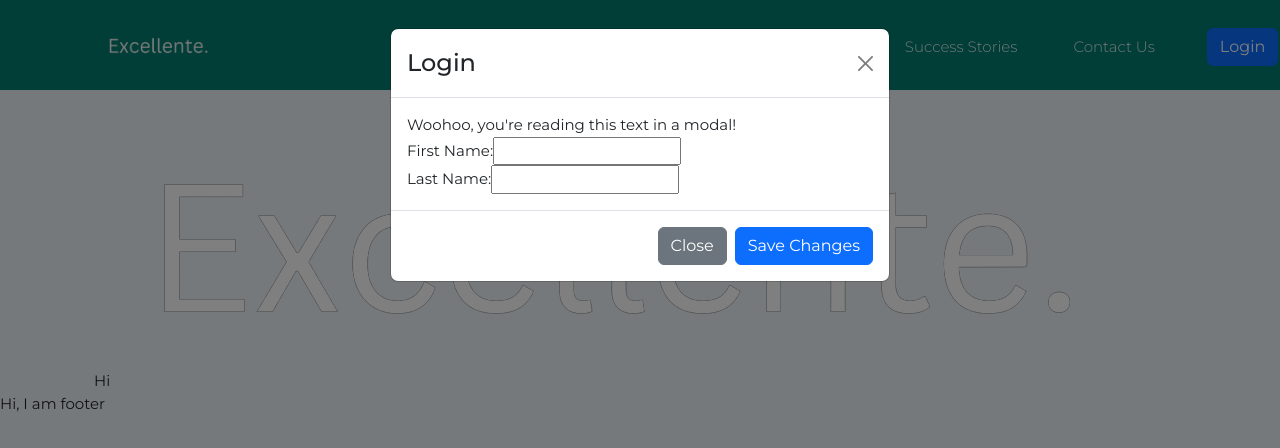
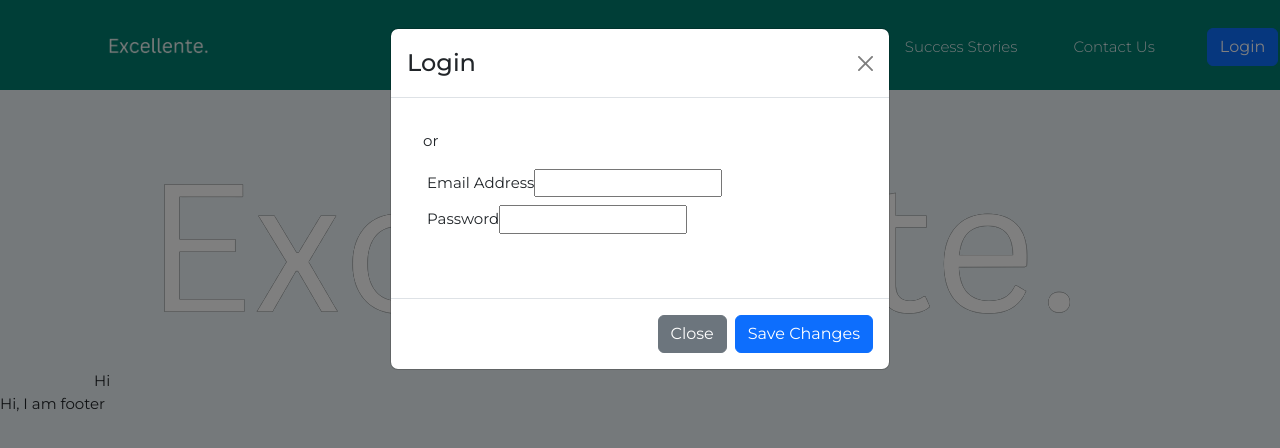
Before and after one commit to eun101/miniproject2, a React (Create React App) app: page / in a window 1280 px wide. Both pictures are taken after a click on the button "Login". Shown: the top 448 px of the page. Built offline with nearby package versions, Linux system fonts and the light colour scheme.

Commit message:
google login

```diff
--- a/package.json
+++ b/package.json
@@ -3,6 +3,7 @@
   "version": "0.1.0",
   "private": true,
   "dependencies": {
+    "@react-oauth/google": "^0.4.0",
     "@testing-library/jest-dom": "^5.16.5",
     "@testing-library/react": "^13.4.0",
     "@testing-library/user-event": "^13.5.0",
@@ -10,6 +11,7 @@
     "react": "^18.2.0",
     "react-bootstrap": "^2.5.0",
     "react-dom": "^18.2.0",
+    "react-google-login": "^5.2.2",
     "react-modal": "^3.16.1",
     "react-router-dom": "^6.4.2",
     "react-scripts": "5.0.1",
--- a/src/Header.js
+++ b/src/Header.js
@@ -1,8 +1,10 @@
-import React, { useState } from "react";
+import React, { useState, useEffect } from "react";
 import { Link, useResolvedPath, useMatch } from "react-router-dom";
 import { Nav, Container, Navbar, NavDropdown} from 'react-bootstrap';
 import Modal from 'react-bootstrap/Modal';
 import Button from 'react-bootstrap/Button';
+import GoogleLogin from 'react-google-login'
+import Login from './Login'
 
 
 
@@ -27,7 +29,7 @@ class Header extends React.Component{
                                     <CustomLink to="/pricing">Pricing</CustomLink>
                                     <CustomLink to="/successstories">Success Stories</CustomLink>
                                     <CustomLink to="/contactus">Contact Us</CustomLink>
-                                    <Func><CustomLink className="btn btn-primary">Login</CustomLink></Func>
+                                   <Login><CustomLink className="btn btn-primary">Login</CustomLink></Login>
                                 </ul>
 
 
@@ -58,48 +60,4 @@ function CustomLink({ to, children, ...props }){
 
 
 
-function Func() {
-    const [show, setShow] = useState(false);
-
-    const handleClose = () => setShow(false);
-    const handleShow = () => setShow(true);
-
-    return (
-      <>
-        <Button variant="primary" onClick={handleShow} id="loginform">
-          Login
-        </Button>
-
-        <Modal show={show} onHide={handleClose} >
-          <Modal.Header closeButton>
-            <Modal.Title>Login</Modal.Title>
-          </Modal.Header>
-          <Modal.Body>Woohoo, you're reading this text in a modal!
-          <div className="row">
-                <div className="col">
-                    <label>First Name:</label>
-                    <input type="text" name="first_name" />
-                </div>
-            </div>
-            <div className="row">
-                <div className="col">
-                    <label>Last Name:</label>
-                    <input type="text" name="last_name" />
-                </div>
-            </div>
-        </Modal.Body>
-          <Modal.Footer>
-            <Button variant="secondary" onClick={handleClose}>
-              Close
-            </Button>
-            <Button variant="primary" onClick={handleClose}>
-              Save Changes
-            </Button>
-          </Modal.Footer>
-        </Modal>
-      </>
-    );
-  }
-
-
 export default Header;
--- a/src/Login.js
+++ b/src/Login.js
@@ -1,3 +1,100 @@
+import React, { useState, useEffect } from "react";
+import Modal from 'react-bootstrap/Modal';
+import Button from 'react-bootstrap/Button';
+import { GoogleOAuthProvider, GoogleLogin } from '@react-oauth/google';
+
+
+function Login() {
+    const [show, setShow] = useState(false);
+
+
+    const handleClose = () => setShow(false);
+    const handleShow = () => setShow(true);
+
+
+
+    // function handleCallbackResponse(response) {
+    //     console.log ("Encoded JWT ID token:" + response.credentials);
+
+    // }
+    // useEffect (() => {
+    //     /* global google*/
+    //     google.account.id.initialize({
+    //         client_id: "386413759697-r2obkbvia81u5ol60d1jjgiva56ktf21.apps.googleusercontent.com",
+    //         callback: handleCallbackResponse
+    //     })
+
+    //     google.account.id.renderButton(
+    //         document.getElementById("signInDiv"),
+    //         { theme: "outline", size: "large"}
+    //     )
+
+    // }, []);
+
+
+
+
+
+    return (
+      <>
+         <Button variant="primary" onClick={handleShow} id="loginform">
+          Login
+        </Button>
+
+        <Modal show={show} onHide={handleClose} >
+          <Modal.Header closeButton>
+            <Modal.Title>Login</Modal.Title>
+          </Modal.Header>
+          <Modal.Body>
+        <div id="signInDiv"></div>
+
+          <div className="m-3">or</div>
+          <div className="row m-2">
+                <div className="col">
+                    <label>Email Address</label>
+                    <input type="email" name="email" />
+                </div>
+            </div>
+            <div className="row m-2">
+                <div className="col">
+                    <label>Password</label>
+                    <input type="password" name="password" />
+                </div>
+            </div>
+
+            <GoogleOAuthProvider clientId="386413759697-r2obkbvia81u5ol60d1jjgiva56ktf21.apps.googleusercontent.com">
+                <GoogleLogin
+                onSuccess={credentialResponse => {
+                    console.log(credentialResponse);
+                }}
+                onError={() => {
+                    console.log('Login Failed');
+                }}
+                />
+            </GoogleOAuthProvider>
+
+        </Modal.Body>
+          <Modal.Footer>
+            <Button variant="secondary" onClick={handleClose}>
+              Close
+            </Button>
+            <Button variant="primary" onClick={handleClose}>
+              Save Changes
+            </Button>
+          </Modal.Footer>
+        </Modal>
+      </>
+    );
+  }
+
+  export default Login;
+
+
+
+
+
+
+
 // import React, { useState } from "react";
 // import { Link, useResolvedPath, useMatch } from "react-router-dom";
 // import { Nav, Container, Navbar, NavDropdown} from 'react-bootstrap';
```
Also changed, not shown: src/App.js (+0 -8 lines), 2 other files (tests, documents, lock files or other folders).
